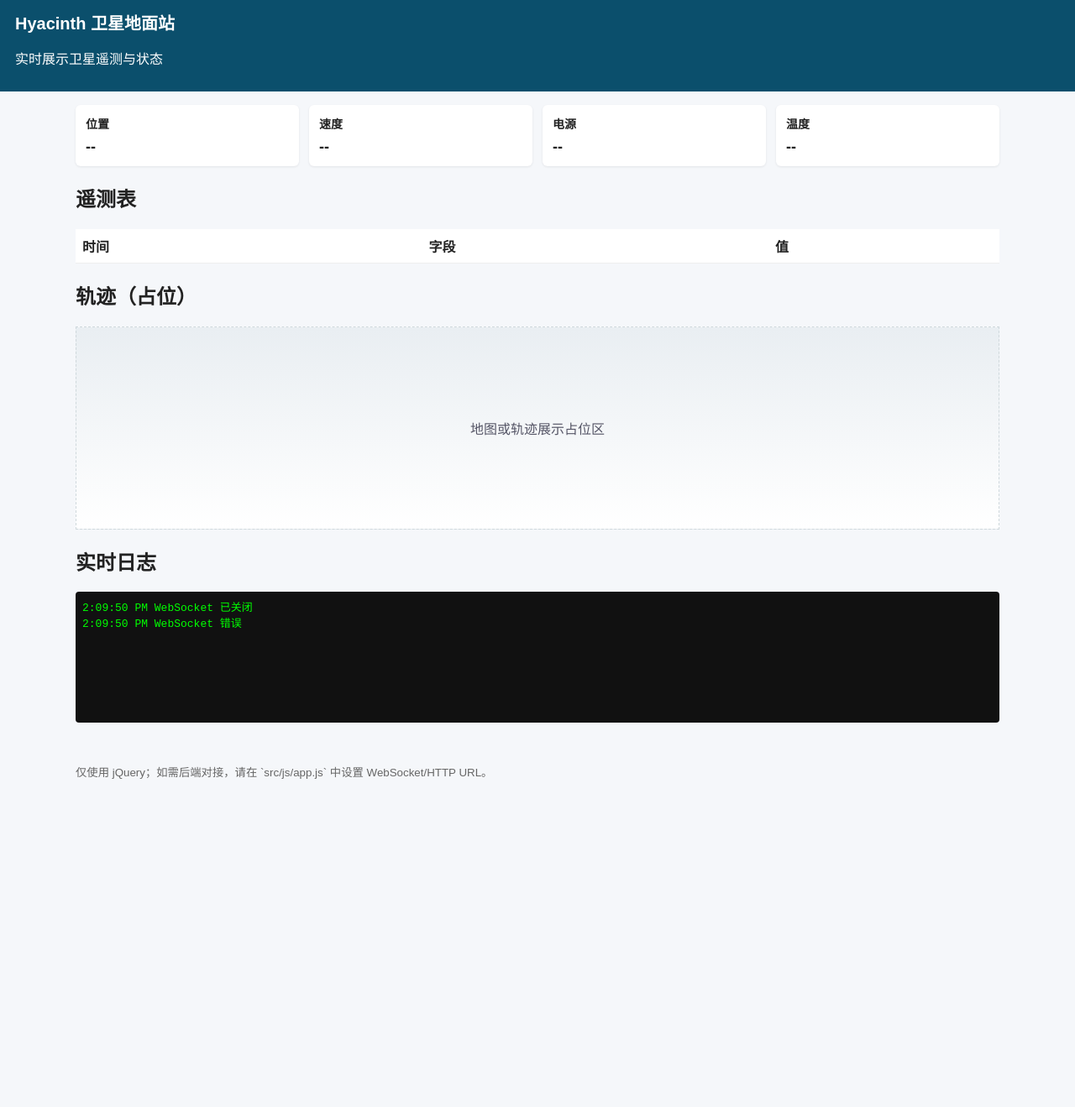
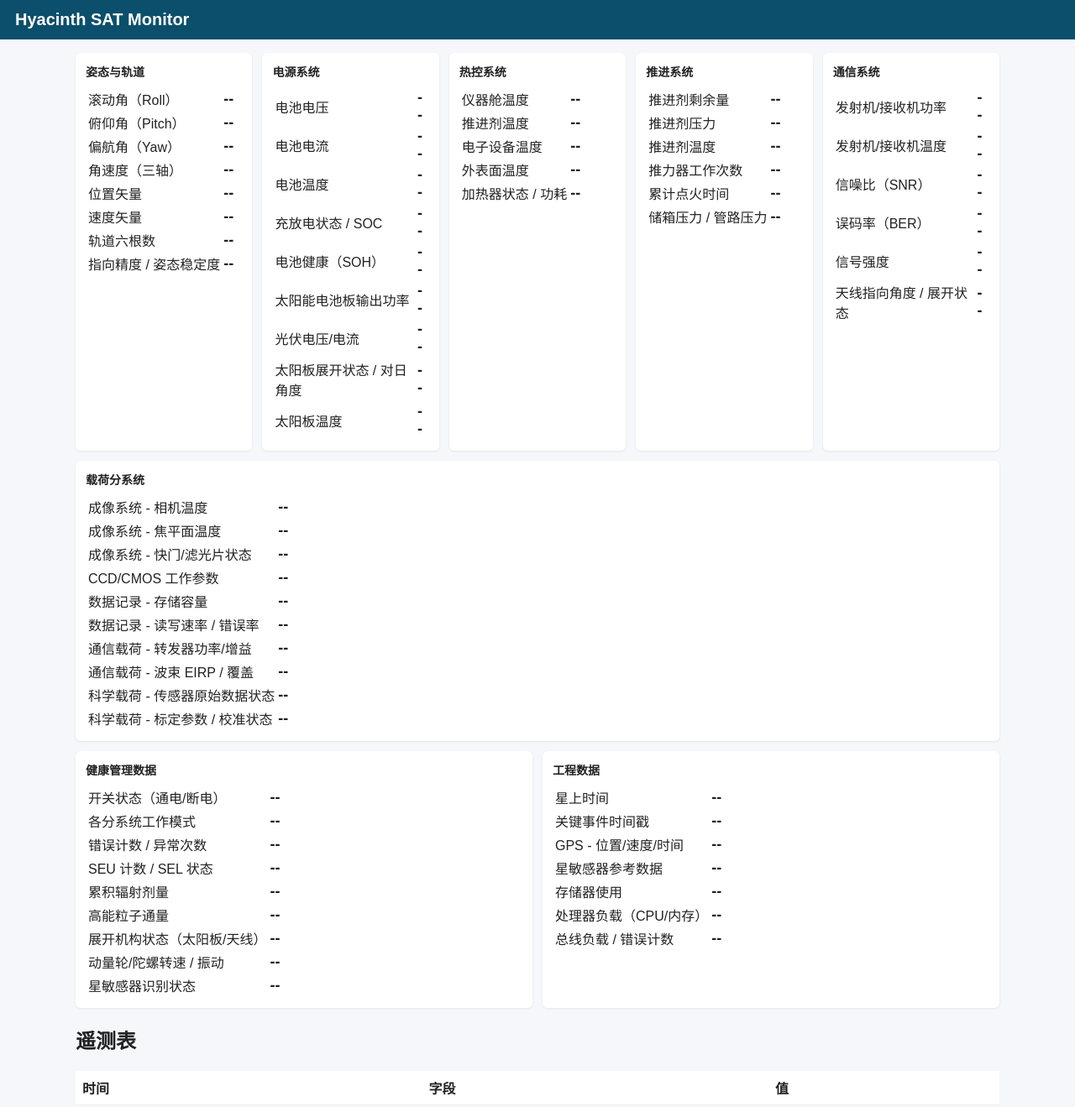
Before and after one commit to HyacinthSat/hyacinthwf, a plain HTML site: page index.html in a window 1280 px wide. Shown: the top 1319 px of the page at 84% size. Before the commit the page ends 937 px from the top, so only its background shows below. Drawn offline with nearby package versions, Linux system fonts and the light colour scheme.

Commit message:
dashboard info update

```diff
--- a/index.html
+++ b/index.html
@@ -9,16 +9,119 @@
 </head>
 <body>
   <header>
-    <h1>Hyacinth 卫星地面站</h1>
-    <p>实时展示卫星遥测与状态</p>
+    <h1>Hyacinth SAT Monitor</h1>
   </header>
 
   <main>
     <section id="status-cards" class="cards">
-      <div class="card" id="card-position"><h3>位置</h3><div class="value" id="pos-value">--</div></div>
-      <div class="card" id="card-velocity"><h3>速度</h3><div class="value" id="vel-value">--</div></div>
-      <div class="card" id="card-power"><h3>电源</h3><div class="value" id="pwr-value">--</div></div>
-      <div class="card" id="card-temp"><h3>温度</h3><div class="value" id="temp-value">--</div></div>
+
+      <div class="card">
+        <h3> 姿态与轨道</h3>
+        <table>
+          <tr><td>滚动角（Roll）</td><td class="value">--</td></tr>
+          <tr><td>俯仰角（Pitch）</td><td class="value">--</td></tr>
+          <tr><td>偏航角（Yaw）</td><td class="value">--</td></tr>
+          <tr><td>角速度（三轴）</td><td class="value">--</td></tr>
+          <tr><td>位置矢量</td><td class="value">--</td></tr>
+          <tr><td>速度矢量</td><td class="value">--</td></tr>
+          <tr><td>轨道六根数</td><td class="value">--</td></tr>
+          <tr><td>指向精度 / 姿态稳定度</td><td class="value">--</td></tr>
+        </table>
+      </div>
+
+      <div class="card">
+        <h3>电源系统</h3>
+        <table>
+          <tr><td>电池电压</td><td class="value">--</td></tr>
+          <tr><td>电池电流</td><td class="value">--</td></tr>
+          <tr><td>电池温度</td><td class="value">--</td></tr>
+          <tr><td>充放电状态 / SOC</td><td class="value">--</td></tr>
+          <tr><td>电池健康（SOH）</td><td class="value">--</td></tr>
+          <tr><td>太阳能电池板输出功率</td><td class="value">--</td></tr>
+          <tr><td>光伏电压/电流</td><td class="value">--</td></tr>
+          <tr><td>太阳板展开状态 / 对日角度</td><td class="value">--</td></tr>
+          <tr><td>太阳板温度</td><td class="value">--</td></tr>
+        </table>
+      </div>
+
+      <div class="card">
+        <h3>热控系统</h3>
+        <table>
+          <tr><td>仪器舱温度</td><td class="value">--</td></tr>
+          <tr><td>推进剂温度</td><td class="value">--</td></tr>
+          <tr><td>电子设备温度</td><td class="value">--</td></tr>
+          <tr><td>外表面温度</td><td class="value">--</td></tr>
+          <tr><td>加热器状态 / 功耗</td><td class="value">--</td></tr>
+        </table>
+      </div>
+
+      <div class="card">
+        <h3>推进系统</h3>
+        <table>
+          <tr><td>推进剂剩余量</td><td class="value">--</td></tr>
+          <tr><td>推进剂压力</td><td class="value">--</td></tr>
+          <tr><td>推进剂温度</td><td class="value">--</td></tr>
+          <tr><td>推力器工作次数</td><td class="value">--</td></tr>
+          <tr><td>累计点火时间</td><td class="value">--</td></tr>
+          <tr><td>储箱压力 / 管路压力</td><td class="value">--</td></tr>
+        </table>
+      </div>
+
+      <div class="card">
+        <h3>通信系统</h3>
+        <table>
+          <tr><td>发射机/接收机功率</td><td class="value">--</td></tr>
+          <tr><td>发射机/接收机温度</td><td class="value">--</td></tr>
+          <tr><td>信噪比（SNR）</td><td class="value">--</td></tr>
+          <tr><td>误码率（BER）</td><td class="value">--</td></tr>
+          <tr><td>信号强度</td><td class="value">--</td></tr>
+          <tr><td>天线指向角度 / 展开状态</td><td class="value">--</td></tr>
+        </table>
+      </div>
+
+      <div class="card" style="flex:1 1 100%">
+        <h3>载荷分系统</h3>
+        <table>
+          <tr><td>成像系统 - 相机温度</td><td class="value">--</td></tr>
+          <tr><td>成像系统 - 焦平面温度</td><td class="value">--</td></tr>
+          <tr><td>成像系统 - 快门/滤光片状态</td><td class="value">--</td></tr>
+          <tr><td>CCD/CMOS 工作参数</td><td class="value">--</td></tr>
+          <tr><td>数据记录 - 存储容量</td><td class="value">--</td></tr>
+          <tr><td>数据记录 - 读写速率 / 错误率</td><td class="value">--</td></tr>
+          <tr><td>通信载荷 - 转发器功率/增益</td><td class="value">--</td></tr>
+          <tr><td>通信载荷 - 波束 EIRP / 覆盖</td><td class="value">--</td></tr>
+          <tr><td>科学载荷 - 传感器原始数据状态</td><td class="value">--</td></tr>
+          <tr><td>科学载荷 - 标定参数 / 校准状态</td><td class="value">--</td></tr>
+        </table>
+      </div>
+
+      <div class="card">
+        <h3>健康管理数据</h3>
+        <table>
+          <tr><td>开关状态（通电/断电）</td><td class="value">--</td></tr>
+          <tr><td>各分系统工作模式</td><td class="value">--</td></tr>
+          <tr><td>错误计数 / 异常次数</td><td class="value">--</td></tr>
+          <tr><td>SEU 计数 / SEL 状态</td><td class="value">--</td></tr>
+          <tr><td>累积辐射剂量</td><td class="value">--</td></tr>
+          <tr><td>高能粒子通量</td><td class="value">--</td></tr>
+          <tr><td>展开机构状态（太阳板/天线）</td><td class="value">--</td></tr>
+          <tr><td>动量轮/陀螺转速 / 振动</td><td class="value">--</td></tr>
+          <tr><td>星敏感器识别状态</td><td class="value">--</td></tr>
+        </table>
+      </div>
+
+      <div class="card">
+        <h3>工程数据</h3>
+        <table>
+          <tr><td>星上时间</td><td class="value">--</td></tr>
+          <tr><td>关键事件时间戳</td><td class="value">--</td></tr>
+          <tr><td>GPS - 位置/速度/时间</td><td class="value">--</td></tr>
+          <tr><td>星敏感器参考数据</td><td class="value">--</td></tr>
+          <tr><td>存储器使用</td><td class="value">--</td></tr>
+          <tr><td>处理器负载（CPU/内存）</td><td class="value">--</td></tr>
+          <tr><td>总线负载 / 错误计数</td><td class="value">--</td></tr>
+        </table>
+      </div>
     </section>
 
     <section id="telemetry">
```
